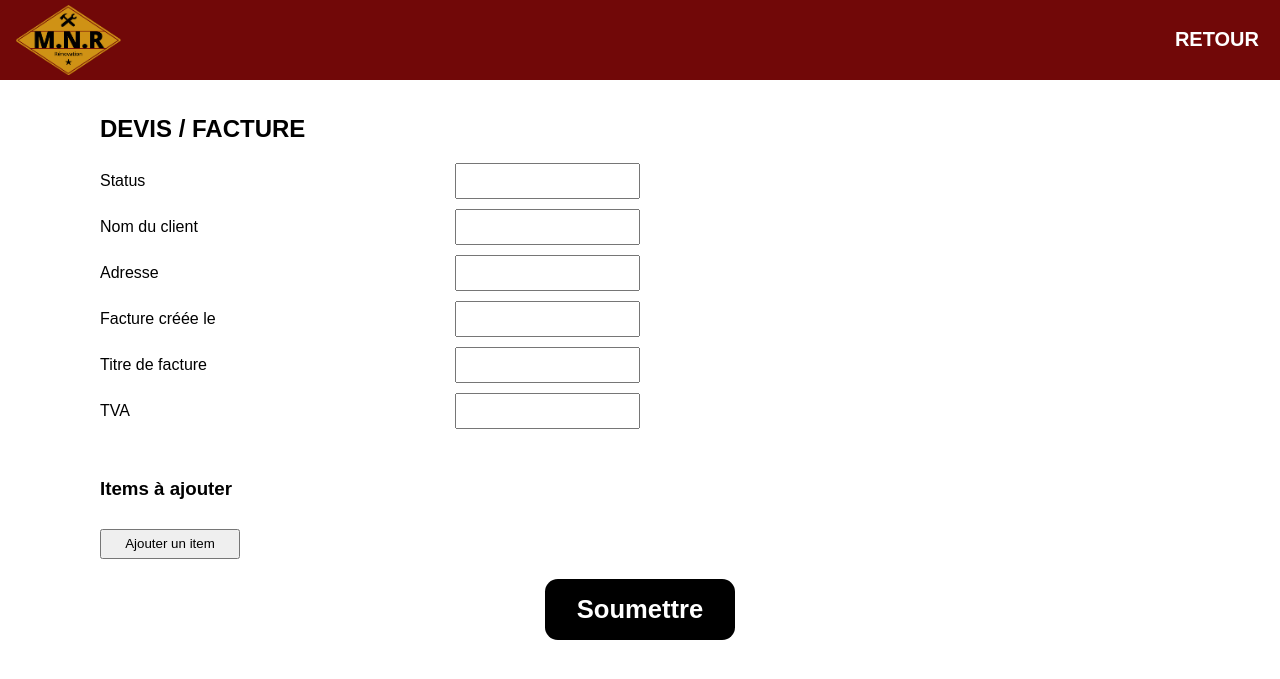
After one commit to AroldMauger/mnr-entreprise, a Symfony app: template templates/pages/billing_form.html.twig in a window 1280 px wide. The commit adds this page. Shown: the top 679 px of the page. Run offline with Twig, Linux system fonts and the light colour scheme; the template is opened without the code that fills it, so the values that code supplies are empty; form fields are guessed from the names that the template uses; some libraries are stand-ins or nearby versions.

Commit message:
Création de facture réussie, récupération des données dans la BDD

```diff
--- a/composer.json
+++ b/composer.json
@@ -11,6 +11,7 @@
         "doctrine/doctrine-bundle": "^2.12",
         "doctrine/doctrine-migrations-bundle": "^3.3",
         "doctrine/orm": "^3.2",
+        "dompdf/dompdf": "^3.0",
         "phpdocumentor/reflection-docblock": "^5.4",
         "phpstan/phpdoc-parser": "^1.29",
         "symfony/asset": "7.1.*",
--- /dev/null
+++ b/public/billing.css
@@ -0,0 +1,295 @@
+/* styles.css */
+body {
+    font-family: "Work", sans-serif;
+    margin: 0;
+    padding: 0;
+}
+/* billing_form */
+
+.selector_in_billing {
+    font-size: 2rem;
+    font-weight: 700;
+    color: #FF6000;
+    margin-bottom: 1.4rem;
+    text-align: center;
+    border: none;
+    background-color: #f0f0f0;
+    margin-left:10px;
+}
+
+
+
+.form-subcontainer {
+    display: flex;
+    flex-direction: column;
+    gap:10px;
+    width: 50%;
+}
+
+.form-group {
+    display: flex;
+    flex-direction: row;
+    align-content: center;
+    align-items: center;
+    gap:20px;
+    justify-content: space-between;
+}
+
+.form-group input {
+    height: 30px;
+}
+
+.items-container {
+    width: 50%;
+}
+
+.btn-submit {
+    border: none;
+    background: black;
+    color: white;
+    padding: 1rem 2rem;
+    font-size: 1.6rem;
+    font-weight: 700;
+    cursor: pointer;
+    transition: background-color 0.3s ease;
+    border-radius: 0.8rem;
+}
+
+.btn-submit:hover {
+    background-color: #FF4500;
+}
+
+.btn-form-container {
+    display: flex;
+    align-items: center;
+    justify-content: center;
+}
+
+.btn-in-billing-form select{
+    padding:5px;
+    height: 30px;
+    width: 100px;
+}
+
+.btn-add-item, .btn-delete-item {
+    padding:5px;
+    height: 30px;
+    width: 140px;
+    margin-top: 10px;
+}
+
+.btn-add-item {
+    margin-bottom: 20px;
+}
+
+.btn-delete-item {
+    background-color: #ff0404;
+    color:white;
+    border: 1px solid black;
+}
+
+.btn-delete-item:hover {
+    background-color: darkred;
+}
+
+.new-item {
+    display: flex;
+    flex-direction: column;
+    font-size: 1.2rem;
+    font-weight: 700;
+    color: #333;
+    margin-bottom: 25px;
+}
+
+.new-item div{
+    display: flex;
+    gap:8px;
+}
+
+.header-form {
+    display: flex;
+    height: 10%;
+    padding: 5px;
+    align-items: center;
+    justify-content: space-between;
+    background-color: #710808;
+    color: #CF9215;
+}
+
+.logo-form {
+    width: 10%;
+}
+.main-form {
+    display: flex;
+    flex-direction: column;
+    margin-top: 1rem;
+    padding-inline:100px;
+}
+.form-container {
+    display: flex;
+    flex-direction: column;
+    gap:30px;
+}
+
+.return-button-form {
+    text-decoration: none;
+    text-align: center;
+    color: white;
+    font-weight: 700;
+    font-size: 20px;
+    padding: 1rem 1rem;
+    border-radius: 0.8rem;
+    transition: background-color 0.3s ease;
+}
+
+
+.return-button-form:hover{
+    text-decoration: underline;
+    cursor:pointer;
+}
+
+
+
+.page {
+    width: 210mm; /* Largeur A4 */
+    height: 297mm; /* Hauteur A4 */
+    padding: 20mm; /* Marges de 20mm tout autour */
+    box-sizing: border-box; /* Inclure les bordures et le remplissage dans les dimensions */
+}
+
+.header {
+    text-align: center;
+    margin-bottom: 20px;
+    display: flex;
+    flex-direction: row;
+    justify-content: space-between;
+    position: relative;
+}
+
+.billing-logo {
+    position: absolute;
+    right: 0;
+    width: 30%;
+}
+
+.garage-data {
+    margin-top: 60px;
+    display: flex;
+    flex-direction: column;
+    align-items: flex-start;
+    gap:8px;
+    width: 40%;
+    text-align: start;
+}
+
+.text-billing {
+    margin:0px;
+}
+
+
+
+.client-details-container {
+    display: flex;
+    align-items: flex-end;
+    flex-direction: column;
+
+}
+
+.client-details {
+    display: flex;
+    flex-direction: column;
+    text-transform: uppercase;
+    width: 40%;
+    text-align: end;
+    gap:8px;
+}
+
+.car-table {
+    margin-top: 60px;
+    display: flex;
+    flex-direction: column;
+    border: 1px solid black;
+    margin-bottom: 20px;
+}
+
+.car-table-body {
+    display: flex;
+    flex-direction: row;
+    gap : 100px;
+}
+
+.car-column {
+    display: flex;
+    flex-direction: column;
+    gap:5px;
+    font-size: 18px;
+    padding: 12px;
+}
+
+.car-table-title {
+    display: flex;
+    justify-content: center;
+    font-size: 24px;
+    border-bottom: 1px solid black;
+    text-align: center;
+    background-color: #ded9d9;
+}
+
+.details {
+    margin-bottom: 20px;
+}
+
+.items-table-header {
+    background-color: #ded9d9;
+    table-layout: fixed;
+}
+
+.items-table-header th {
+    width: 25%;
+}
+
+.items-table {
+    width: 100%;
+    border-collapse: collapse;
+    margin-bottom: 30px;
+}
+
+.items-table th, .items-table td {
+    border: 1px solid #000;
+    padding: 8px;
+}
+
+.total-table {
+    width: 40%;
+    border-collapse: collapse;
+    font-size: 16px;
+    margin-left: auto;
+    margin-bottom: 20px;
+}
+
+.total-table td {
+    padding: 8px;
+    border: 1px solid black;
+}
+
+.result-title {
+    width: 50%;
+}
+
+.result-billing {
+    text-align: right;
+}
+
+.net-to-pay {
+    background-color: #ddd;
+    font-weight: bold;
+}
+
+footer {
+    display: flex;
+    flex-direction: row;
+    justify-content: center;
+    align-items: center;
+    font-size: 12px;
+    gap : 20px;
+}
--- a/src/Entity/Billing.php
+++ b/src/Entity/Billing.php
@@ -37,7 +37,7 @@ class Billing
     /**
      * @var Collection<int, BillingItem>
      */
-    #[ORM\OneToMany(targetEntity: BillingItem::class, mappedBy: 'billing')]
+    #[ORM\OneToMany(mappedBy: 'billing', targetEntity: BillingItem::class, cascade: ['persist', 'remove'], orphanRemoval: true)]
     private Collection $billingItems;
 
     public function __construct()
--- a/templates/pages/adminpage.html.twig
+++ b/templates/pages/adminpage.html.twig
@@ -6,7 +6,7 @@
     <meta name="description" content="Maiseret menuiserie, bois, pvc, réparations et travaux Calvados">
     <link rel="preconnect" href="https://fonts.googleapis.com">
     <link rel="preconnect" href="https://fonts.gstatic.com" crossorigin>
-    <link href="https://fonts.googleapis.com/css2?family=Montserrat:ital,wght@0,100..900;1,100..900&family=Open+Sans:ital,wght@0,300..800;1,300..800&display=swap" rel="stylesheet">
+    <link href="https://fonts.googleapis.com/css2?family=Geologica:wght@100..900&family=Montserrat:ital,wght@0,100..900;1,100..900&family=Open+Sans:ital,wght@0,300..800;1,300..800&family=Roboto:ital,wght@0,100;0,300;0,400;0,500;0,700;0,900;1,100;1,300;1,400;1,500;1,700;1,900&family=Work+Sans:ital,wght@0,100..900;1,100..900&display=swap" rel="stylesheet">
     <meta name="description" content="">
     <link rel="stylesheet" href="app.css">
     <script src="https://kit.fontawesome.com/70fabb1b7e.js" crossorigin="anonymous"></script>
@@ -21,7 +21,7 @@
     <nav>
         <ul>
             <li id="loginHeader">
-                <a id="lienLogin" class="link-in-nav">FACTURE</a>
+                <a id="lienLogin" href="{{ path('billing_form') }}" class="link-in-nav">FACTURE</a>
             </li>
             <li id="loginHeader">
                 <a id="lienLogout" class="link-in-nav">DÉCONNEXION</a>
--- /dev/null
+++ b/templates/pages/billing_form.html.twig
@@ -0,0 +1,122 @@
+<!DOCTYPE html>
+<html lang="fr">
+<head>
+    <meta charset="UTF-8">
+    <title>Maiseret menuiserie</title>
+    <meta name="description" content="Maiseret menuiserie, bois, pvc, réparations et travaux Calvados">
+    <link rel="preconnect" href="https://fonts.googleapis.com">
+    <link rel="preconnect" href="https://fonts.gstatic.com" crossorigin>
+    <link href="https://fonts.googleapis.com/css2?family=Geologica:wght@100..900&family=Montserrat:ital,wght@0,100..900;1,100..900&family=Open+Sans:ital,wght@0,300..800;1,300..800&family=Roboto:ital,wght@0,100;0,300;0,400;0,500;0,700;0,900;1,100;1,300;1,400;1,500;1,700;1,900&family=Work+Sans:ital,wght@0,100..900;1,100..900&display=swap" rel="stylesheet">
+    <meta name="description" content="">
+    <link rel="stylesheet" href="{{ asset('billing.css') }}">
+    <script src="https://kit.fontawesome.com/70fabb1b7e.js" crossorigin="anonymous"></script>
+    <script>
+        document.addEventListener('DOMContentLoaded', function() {
+            const container = document.querySelector('[data-prototype]');
+            const addButton = document.createElement('button');
+            addButton.type = 'button';
+            addButton.textContent = 'Ajouter un item';
+            addButton.classList.add('btn-add-item');
+            container.appendChild(addButton);
+
+            let index = container.querySelectorAll('.form-group').length;
+
+            addButton.addEventListener('click', function() {
+                const prototype = container.dataset.prototype;
+                const newItem = prototype.replace(/__name__/g, index);
+                const div = document.createElement('div');
+                div.innerHTML = newItem;
+                div.classList.add('new-item');
+                const deleteButton = document.createElement('button');
+                deleteButton.type = 'button';
+                deleteButton.textContent = 'Supprimer';
+                deleteButton.classList.add('btn-delete-item');
+                div.appendChild(deleteButton);
+                container.insertBefore(div, addButton);
+                deleteButton.addEventListener('click', function() {
+                    div.remove();
+                });
+                index++;
+            });
+
+            container.querySelectorAll('.form-group').forEach(function(group) {
+                const deleteButton = document.createElement('button');
+                deleteButton.type = 'button';
+                deleteButton.textContent = 'Supprimer';
+                deleteButton.classList.add('btn-delete-item');
+                group.appendChild(deleteButton);
+                deleteButton.addEventListener('click', function() {
+                    group.remove();
+                });
+            });
+        });
+    </script>
+</head>
+<body>
+<header class="header-form">
+    <img class="logo-form" src="{{ asset('logo.png') }}" alt="logo du garage">
+    <a href="/admin" class="return-button-form">RETOUR</a>
+</header>
+
+{{ form_start(form) }}
+<main class="main-form">
+    <h2 class="form_title">DEVIS / FACTURE</h2>
+
+    <div class="form-container">
+        <div class="form-subcontainer">
+
+            <div class="form-group">
+                <label for="form-status" class="form-label">Status</label>
+                <span class="btn-in-billing-form"> {{ form_widget(form.status) }}</span>
+            </div>
+            <div class="form-group">
+                <label for="form-name" class="form-label">Nom du client</label>
+                {{ form_widget(form.name) }}
+            </div>
+            <div class="form-group">
+                <label for="form-address" class="form-label">Adresse</label>
+                {{ form_widget(form.address) }}
+            </div>
+            <div class="form-group">
+                <label for="form-creationDate" class="form-label">Facture créée le</label>
+                {{ form_widget(form.creationDate) }}
+            </div>
+            <div class="form-group">
+                <label for="form-title" class="form-label">Titre de facture</label>
+                {{ form_widget(form.title) }}
+            </div>
+            <div class="form-group">
+                <label for="form-tva" class="form-label">TVA</label>
+                {{ form_widget(form.tva) }}
+            </div>
+        </div>
+
+        <div class="items-container" data-prototype="{{ form_widget(form.billingItems.vars.prototype)|e('html_attr') }}">
+            <h3>Items à ajouter</h3>
+            {% for billingItem in form.billingItems %}
+                <div class="form-group">
+                    <label for="{{ billingItem.quantity.vars.id }}" class="form-label">Quantité</label>
+                    <span class="field-for-items">{{ form_widget(billingItem.quantity) }}</span>
+                </div>
+                <div class="form-group">
+                    <label for="{{ billingItem.name.vars.id }}" class="form-label">Nom</label>
+                    <span class="field-for-items">{{ form_widget(billingItem.name) }}</span>
+                </div>
+                <div class="form-group">
+                    <label for="{{ billingItem.price.vars.id }}" class="form-label">Prix</label>
+                    <span class="field-for-items">{{ form_widget(billingItem.price) }}</span>
+                </div>
+            {% endfor %}
+        </div>
+
+
+    </div>
+</main>
+<div class="btn-form-container">
+    <button type="submit" class="btn-submit">Soumettre</button>
+</div>
+
+{{ form_end(form) }}
+
+</body>
+</html>
```
Also changed, not shown: src/Controller/BillingController.php (added, +77 -0 lines), src/Form/BillingItemType.php (added, +35 -0 lines), src/Form/BillingType.php (added, +50 -0 lines), src/Service/PdfGenerator.php (added, +40 -0 lines), templates/pages/billing_success.html.twig (added, +31 -0 lines), 1 other file.
